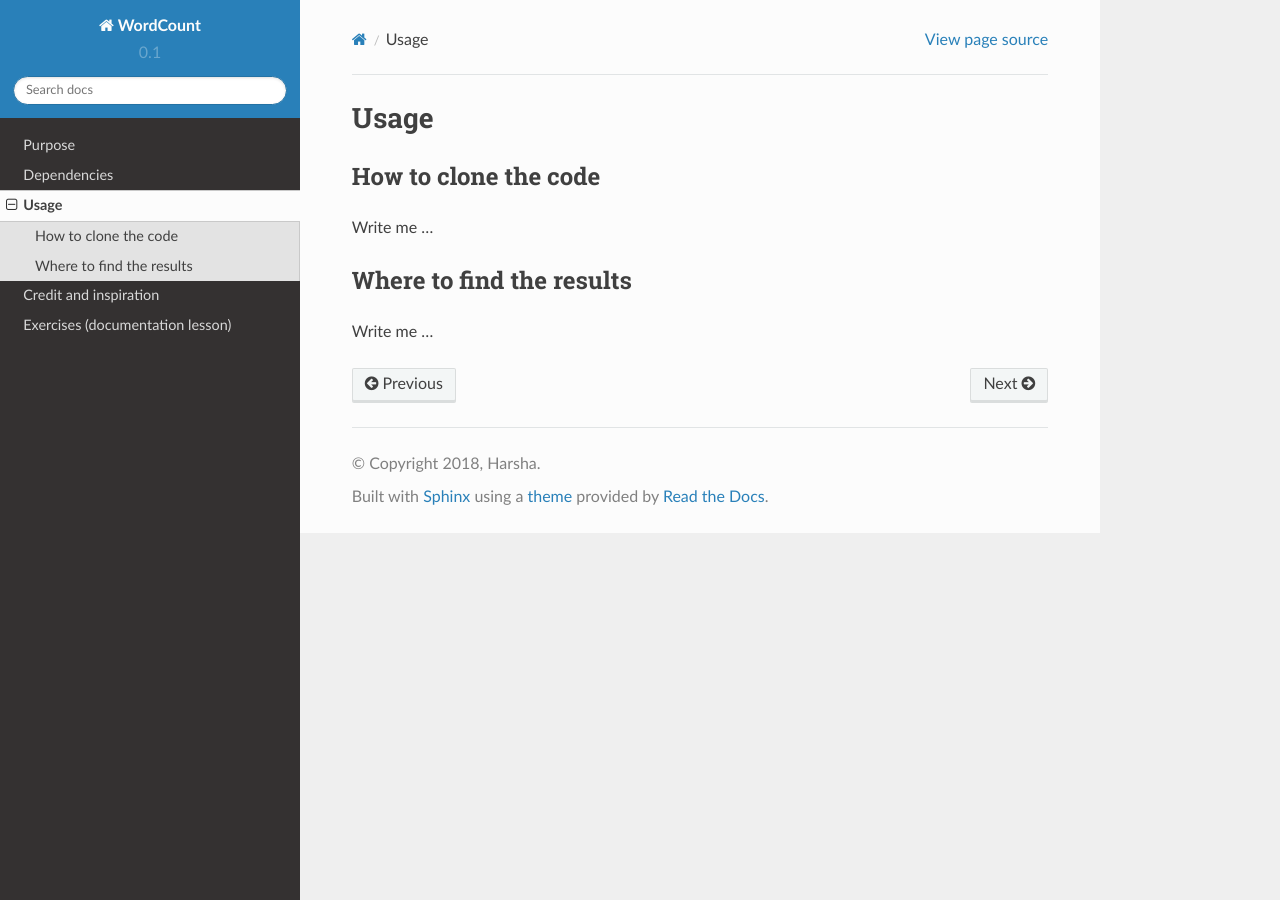
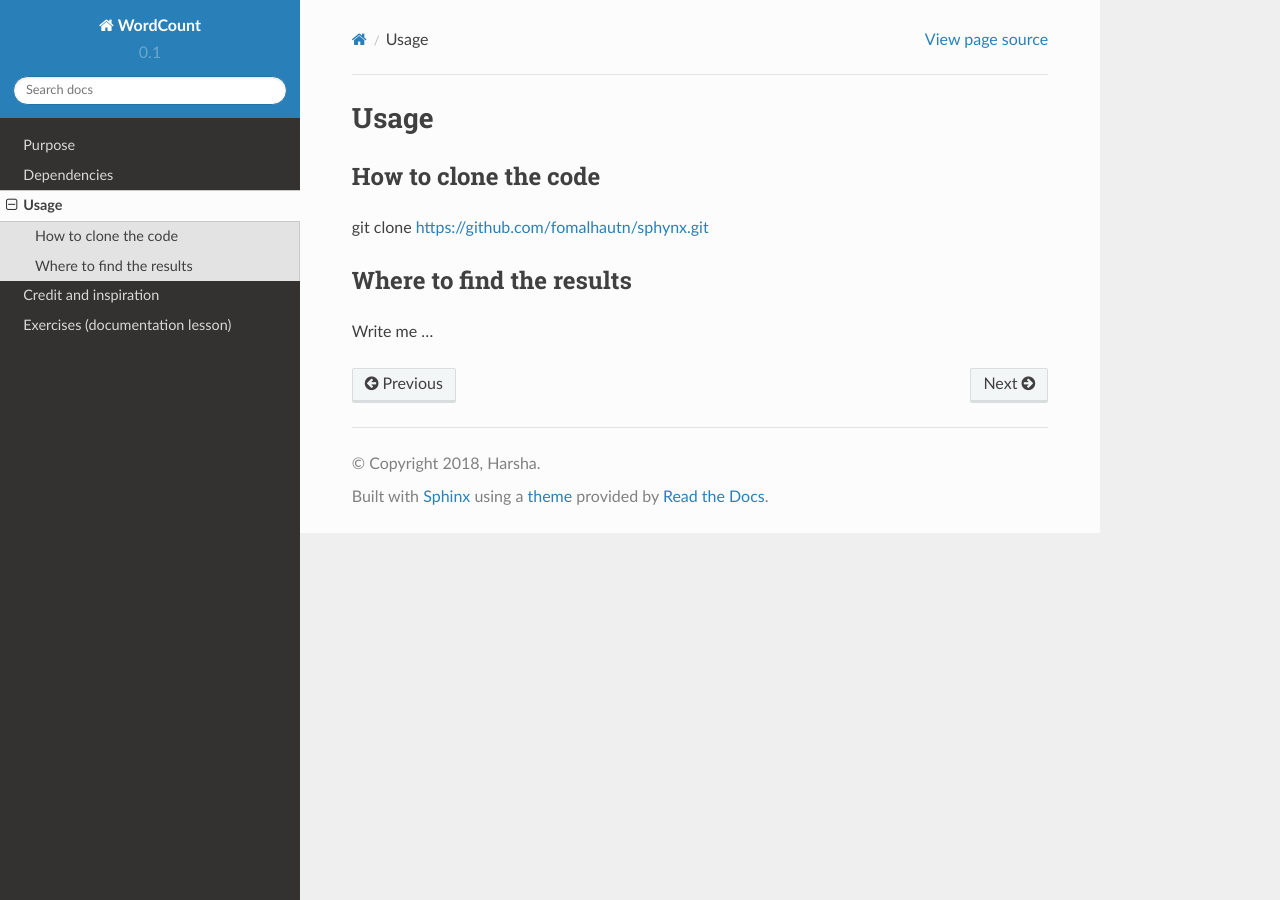
Before and after one commit to fomalhautn/sphynx, a Sphinx documentation site: the page built from doc/usage.rst, in a window 1280 px wide. Built offline with Sphinx 7.4.7 and the Read the Docs theme 2.0.0, drawn with Linux system fonts in a browser that asks for light colours.

Commit message:
add git clone to usage.rst

```diff
--- a/doc/usage.rst
+++ b/doc/usage.rst
@@ -7,7 +7,7 @@ Usage
 How to clone the code
 ---------------------
 
-Write me ...
+git clone https://github.com/fomalhautn/sphynx.git
 
 
 
```
